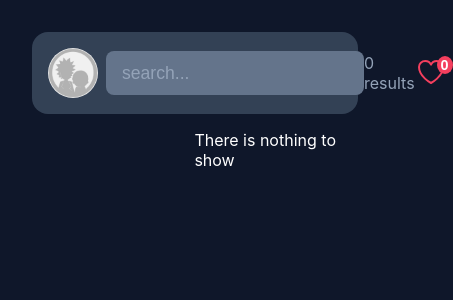
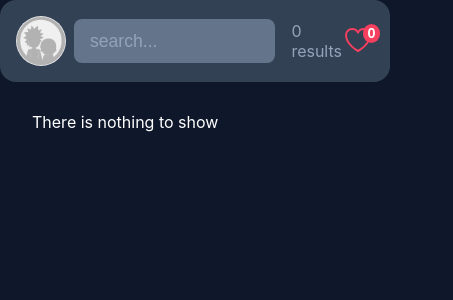
Before and after one commit to mahdi6788/RickAndMorty, a React (Vite) app: page / in a window 390 px wide. Shown: the top 300 px of the page, 453 px wide, since content can reach past the window. Built offline with nearby package versions, Linux system fonts and the light colour scheme.

Commit message:
make it responsive

```diff
--- a/src/App.css
+++ b/src/App.css
@@ -22,6 +22,7 @@
 
 .navbar__result {
   color: var(--slate-400);
+  margin-left: 1rem;
 }
 
 .navbar .heart {
@@ -36,7 +37,7 @@
   font-size: 0.9rem;
   position: absolute;
   top: 0;
-  right: -6px;
+  right: -0.4rem;
   display: inline-block;
   background-color: var(--rose-500);
   color: #fff;
@@ -44,7 +45,7 @@
   display: flex;
   align-items: center;
   justify-content: center;
-  padding: 1px 4px;
+  padding: 0.1rem 0.3rem;
 }
 
 .main {
@@ -180,7 +181,6 @@
 /* character episodes */
 
 .character-episodes {
-  /* border: 1px solid var(--slate-300); */
   background-color: var(--slate-800);
   border-radius: 1rem;
   padding: 1rem;
@@ -211,19 +211,10 @@
   justify-content: space-between;
   color: var(--slate-200);
   padding: 0.5rem 0;
-  /* cursor: pointer; */
 }
 
-@media (min-width: 768px) {
-  .character-detail {
-    flex-direction: row;
-  }
-  .character-detail__img {
-    width: 40%;
-  }
-  .character-detail__info .actions {
-    flex-direction: row;
-  }
+.charDetails {
+  flex: 1;
 }
 
 .topBar {
@@ -241,3 +232,38 @@
 .topBar.active{
   top: 0;
 }
+
+
+@media (max-width: 768px) {
+  .character-detail {
+    flex-direction: row;
+  }
+  .character-detail__img {
+    width: 40%;
+  }
+  .character-detail__info .actions {
+    flex-direction: row;
+  }
+}
+
+@media (max-width: 540px) {
+  .navbar {
+    position: fixed;  /* make the navbar fixed on scroll*/
+    top: 0;  /* sticks the navbar to the top */
+    left: 0;
+    width: 100%;
+    z-index: 1000; /* ensures the navbar stays above other elements */
+  }
+  .main {
+    display: block;
+    width: 100%;
+  }
+  .characters-list {
+    width: 100%;
+    margin-top: 5rem;
+  }
+  .charDetails {
+    flex: 1;
+    margin-top: 3rem;
+  }
+}
--- a/src/index.css
+++ b/src/index.css
@@ -39,6 +39,7 @@ button {
   color: var(--slate-100);
   background-color: var(--slate-500);
   font-size: 1.1rem;
+  width: 90%;
 }
 
 .text-field::placeholder {
```
